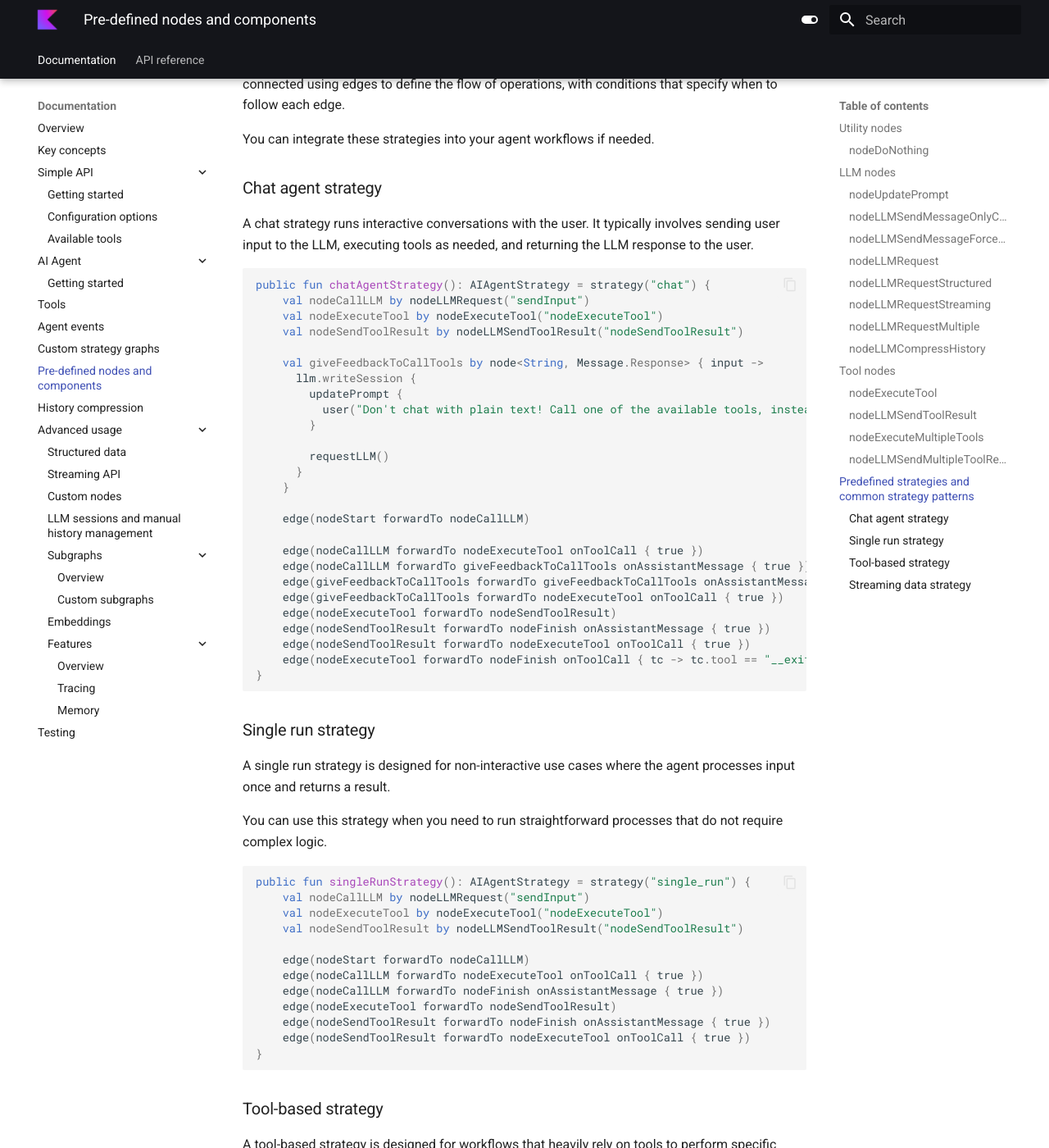
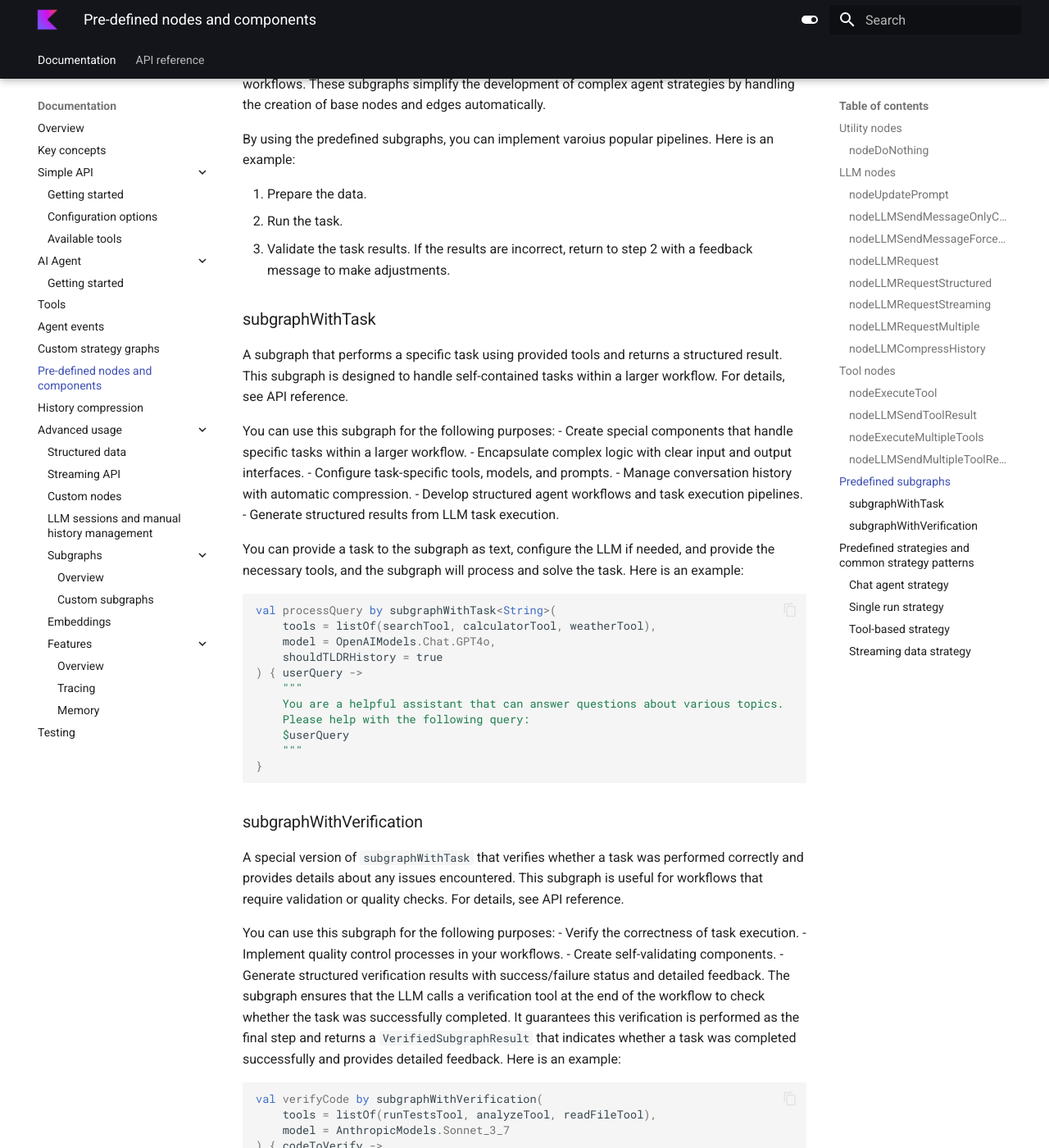
Before and after one commit to JetBrains/koog-docs, an MkDocs documentation site: the page built from docs/nodes-and-components.md, in a window 1280 px wide and 1400 px high, scrolled down 4913 px. Shown: the whole window at 82% size. Built offline with MkDocs 1.6.1 and Material for MkDocs 9.7.7, drawn with Linux system fonts in a browser that asks for light colours; some of the changed text lies outside the part shown.

Commit message:
Add subgraph with task docs (#26)

````diff
--- a/docs/nodes-and-components.md
+++ b/docs/nodes-and-components.md
@@ -197,6 +197,73 @@ val processMultipleToolResults by nodeLLMSendMultipleToolResults("processMultipl
 edge(executeMultipleTools forwardTo processMultipleToolResults)
 ```
 
+## Predefined subgraphs
+
+The framework provides predefined subgraphs that encapsulate commonly used patterns and workflows. These subgraphs simplify the development of complex agent strategies by handling the creation of base nodes and edges automatically.
+
+By using the predefined subgraphs, you can implement varoius popular pipelines. Here is an example:
+
+1. Prepare the data.
+2. Run the task.
+3. Validate the task results. If the results are incorrect, return to step 2 with a feedback message to make adjustments.
+
+### subgraphWithTask
+
+A subgraph that performs a specific task using provided tools and returns a structured result. This subgraph is designed to handle self-contained tasks within a larger workflow. For details, see API reference.<!--[TODO] Link to API reference-->
+
+You can use this subgraph for the following purposes:
+- Create special components that handle specific tasks within a larger workflow.
+- Encapsulate complex logic with clear input and output interfaces.
+- Configure task-specific tools, models, and prompts.
+- Manage conversation history with automatic compression.
+- Develop structured agent workflows and task execution pipelines.
+- Generate structured results from LLM task execution.
+
+You can provide a task to the subgraph as text, configure the LLM if needed, and provide the necessary tools, and the subgraph will process and solve the task. Here is an example:
+
+```kotlin
+val processQuery by subgraphWithTask<String>(
+    tools = listOf(searchTool, calculatorTool, weatherTool),
+    model = OpenAIModels.Chat.GPT4o,
+    shouldTLDRHistory = true
+) { userQuery ->
+    """
+    You are a helpful assistant that can answer questions about various topics.
+    Please help with the following query:
+    $userQuery
+    """
+}
+```
+
+### subgraphWithVerification
+
+A special version of `subgraphWithTask` that verifies whether a task was performed correctly and provides details about any issues encountered. This subgraph is useful for workflows that require validation or quality checks. For details, see API reference.<!--[TODO] Link to API reference-->
+
+You can use this subgraph for the following purposes:
+- Verify the correctness of task execution.
+- Implement quality control processes in your workflows.
+- Create self-validating components.
+- Generate structured verification results with success/failure status and detailed feedback.
+The subgraph ensures that the LLM calls a verification tool at the end of the workflow to check whether the task was successfully completed. It guarantees this verification is performed as the final step and returns a `VerifiedSubgraphResult` that indicates whether a task was completed successfully and provides detailed feedback.
+Here is an example:
+
+```kotlin
+val verifyCode by subgraphWithVerification(
+    tools = listOf(runTestsTool, analyzeTool, readFileTool),
+    model = AnthropicModels.Sonnet_3_7
+) { codeToVerify ->
+    """
+    You are a code reviewer. Please verify that the following code meets all requirements:
+    1. It compiles without errors
+    2. All tests pass
+    3. It follows the project's coding standards
+
+    Code to verify:
+    $codeToVerify
+    """
+}
+```
+
 ## Predefined strategies and common strategy patterns
 
 The framework provides predefined strategies that combine various nodes.
````
